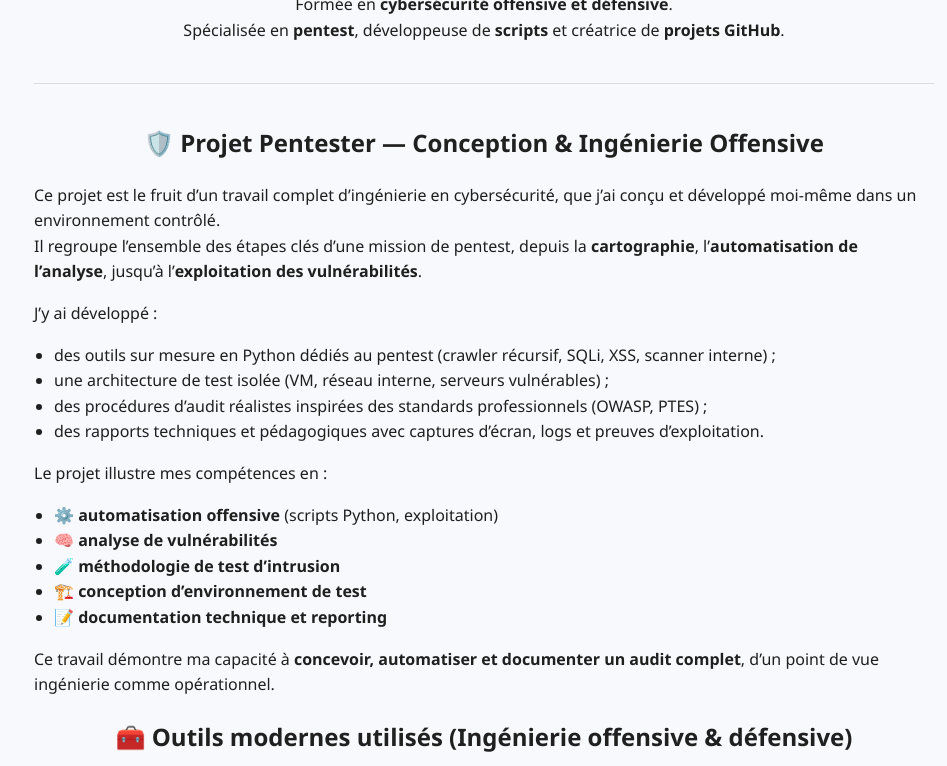
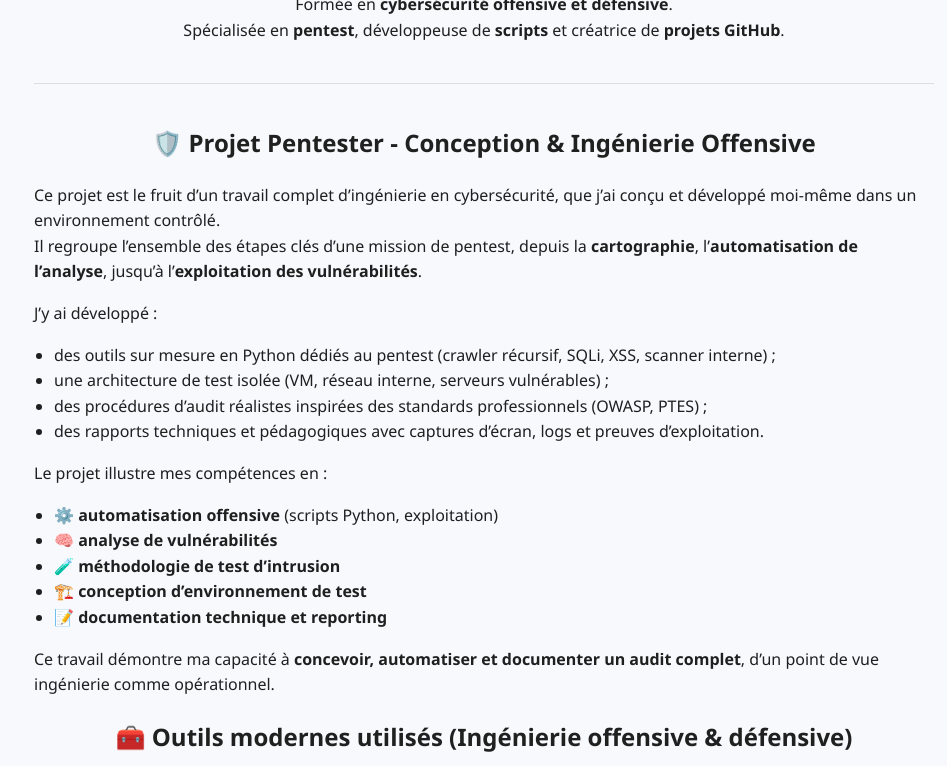
Before and after one commit to virg736/virg736.github.io, a Jekyll site: the page built from index.md, in a window 1280 px wide and 900 px high, scrolled down 700 px, cut to the strip 134-900 px from the top of the window. Shown: the whole strip, without its empty margins (156-1103 px from the left). Built offline with Jekyll 4.4.1, drawn with Linux system fonts in a browser that asks for light colours.

```diff
--- a/index.md
+++ b/index.md
@@ -31,7 +31,7 @@ Spécialisée en <strong>pentest</strong>, développeuse de <strong>scripts</str
 ---
 
 
-## 🛡️ Projet Pentester — Conception & Ingénierie Offensive
+## 🛡️ Projet Pentester - Conception & Ingénierie Offensive
 
 Ce projet est le fruit d’un travail complet d’ingénierie en cybersécurité, que j’ai conçu et développé moi-même dans un environnement contrôlé.
 Il regroupe l’ensemble des étapes clés d’une mission de pentest, depuis la **cartographie**, l’**automatisation de l’analyse**, jusqu’à l’**exploitation des vulnérabilités**.
```
